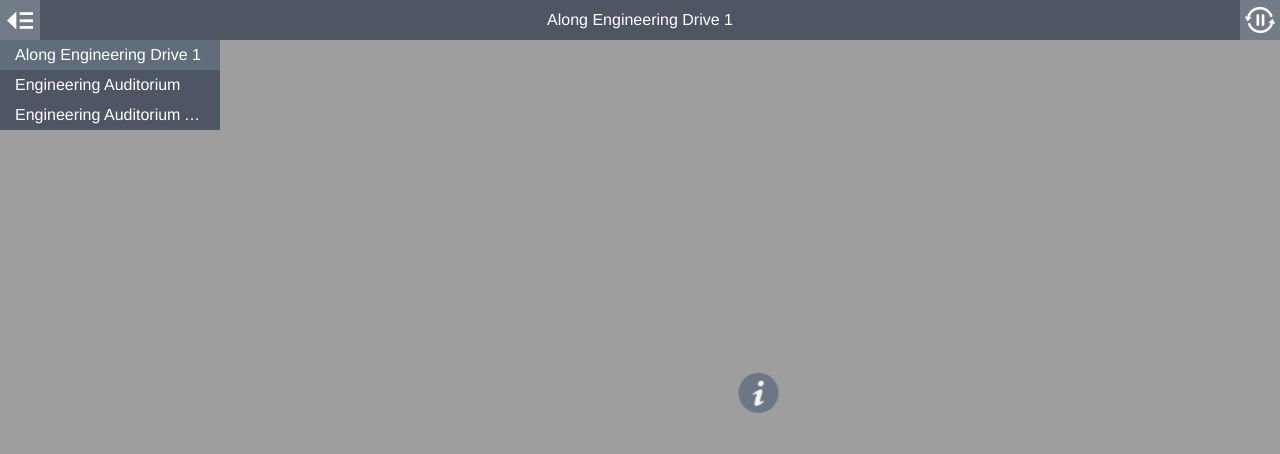
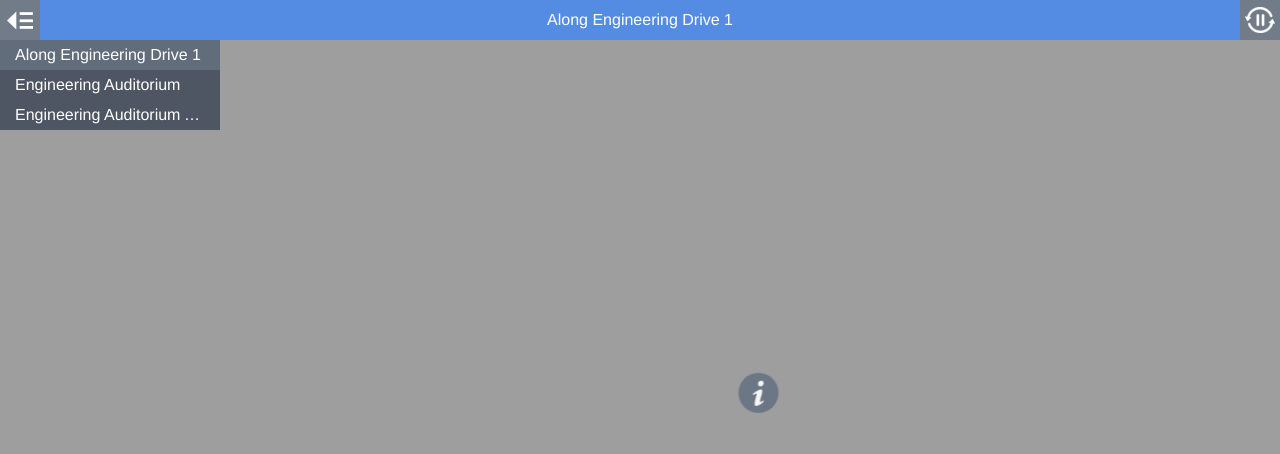
Before and after one commit to amyfoowl/FoE-tour, a plain HTML site: page index.html in a window 1280 px wide. Drawn offline with Linux system fonts and the light colour scheme; animation ran at ten frames a second.

Commit message:
Update style.css

```diff
--- a/style.css
+++ b/style.css
@@ -79,8 +79,8 @@ body.multiple-scenes.mobile #titleBar {
   height: 100%;
   line-height: 30px;
   padding: 5px;
-  background-color: rgb(58,68,84);
-  background-color: rgba(58,68,84,0.8);
+  background-color: rgb(66, 135, 245);
+  background-color: rgba(66, 135, 245, 0.8);
   overflow: hidden;
   text-overflow: ellipsis;
   white-space: nowrap;
```
